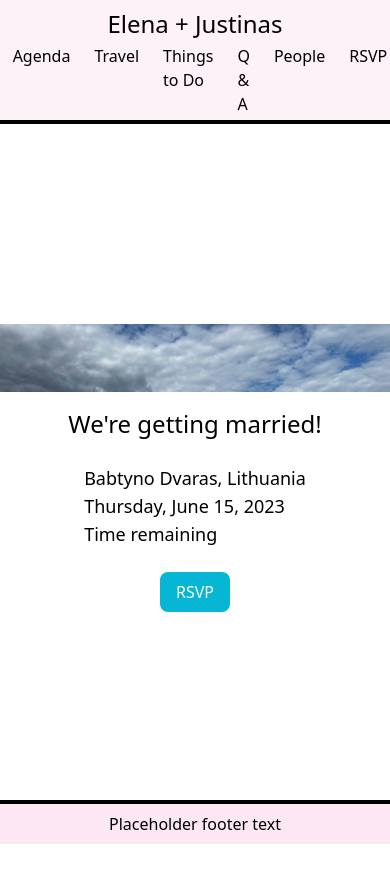
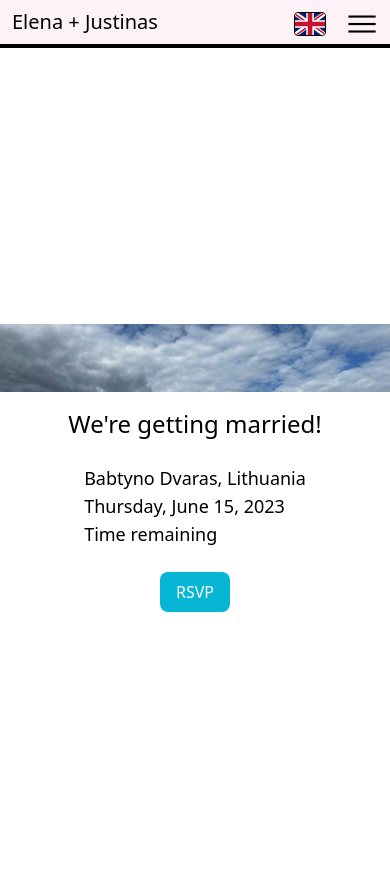
Before and after one commit to ferame/wedding-site, a Vue app: page / in a window 390 px wide. Shown: the top 882 px of the page. Built offline with nearby package versions, Linux system fonts and the light colour scheme.

Commit message:
Implemented multilang support and desktop/mobile navbar versions

```diff
--- a/src/App.vue
+++ b/src/App.vue
@@ -1,22 +1,35 @@
 <script setup lang="ts">
 import { RouterView } from "vue-router";
+import MobileNavBar from "./components/MobileNavBar.vue";
 import NavBar from "./components/NavBar.vue";
 </script>
 
 <template class="relative margin-auto">
-  <header class="fixed top-0 left-0 right-0 pt-2 px-6 bg-pink-50 border-b-4 border-black">
-    <NavBar/>
+  <!-- <header class="fixed top-0 left-0 right-0 pt-2 px-6 bg-pink-50 border-b-4 border-black"> -->
+  <header class="fixed top-0 left-0 right-0 bg-pink-50 border-b-4 border-black flex flex-column justify-center">
+    <NavBar class="navbar max-w-screen-lg w-full px-4"/>
+    <MobileNavBar class="mobile-navbar w-full"/>
   </header>
 
-  <!-- max-width: 1080px;
-	margin: 0 auto !important;
-	float: none !important;  -->
-
-  <div class="min-h-screen pt-[72px] pb-5 max-w-screen-lg mx-auto float-none">
+  <!-- <div class="router-view min-h-screen pt-[72px] pb-5 max-w-screen-lg mx-auto float-none"> -->
+  <div class="router-view min-h-screen pt-[72px] max-w-screen-lg mx-auto float-none">
     <RouterView/>
   </div>
 
-  <footer class="flex justify-center fixed bottom-0 left-0 right-0 py-2 px-5 bg-pink-100 border-t-4 border-black">
+  <!-- <footer class="flex justify-center fixed bottom-0 left-0 right-0 py-2 px-4 bg-pink-100">
     <div>Placeholder footer text</div>
-  </footer>
+  </footer> -->
 </template>
+
+<style scoped>
+@media (min-width: 768px) {
+    .mobile-navbar {
+      display: none;
+    }
+}
+@media (max-width: 768px) {
+  .navbar {
+    display: none;
+  }
+}
+</style>
--- a/src/assets/languages.json
+++ b/src/assets/languages.json
@@ -5,7 +5,7 @@
         "navbar.home": "Home",
         "navbar.story": "Story",
         "navbar.agenda": "Agenda",
-        "navbar.travel": "Travel",
+        "navbar.location": "Location",
         "navbar.thingsToDo": "Things to Do",
         "navbar.QnA": "Q & A",
         "navbar.people": "People",
@@ -15,7 +15,7 @@
         "language": "LT",
         "navbar.story": "Istorija",
         "navbar.agenda": "Agenda",
-        "navbar.travel": "Atvykimas",
+        "navbar.location": "Vieta",
         "navbar.thingsToDo": "Užsiėmimai",
         "navbar.QnA": "Klausimai",
         "navbar.people": "Svečiai",
--- a/src/components/LanguageSelect.vue
+++ b/src/components/LanguageSelect.vue
@@ -22,46 +22,14 @@
 </template>
 
 <script setup lang="ts">
+import { getLanguageByCode, languages, type Language } from '@/utils/language';
 import { ref } from 'vue';
 import { useI18n } from 'vue-i18n';
 
-  interface Language {
-    code: string;
-    label: string;
-    icon: string;
-    class: string;
-  }
+const languageHandler = useI18n();
 
 const isOpen = ref(false);
-  const selectedLanguage = ref<Language>({
-    code: 'en',
-    label: 'EN',
-    icon: './src/assets/flags/gb.svg',
-    class: 'rounded-t-lg'
-  });
-
-  const languageHandler = useI18n();
-
-  const languages: Language[] = [
-    {
-      code: 'en',
-      label: 'EN',
-      icon: './src/assets/flags/gb.svg',
-      class: 'rounded-t-lg'
-    },
-    {
-      code: 'lt',
-      label: 'LT',
-      icon: './src/assets/flags/lt.svg',
-      class: ''
-    },
-    {
-      code: 'bg',
-      label: 'BG',
-      icon: './src/assets/flags/bg.svg',
-      class: 'rounded-b-lg'
-    },
-  ];
+const selectedLanguage = ref<Language>(getLanguageByCode(languageHandler.locale.value));
 
 const selectLanguage = (language: Language) => {
     selectedLanguage.value = language;
--- /dev/null
+++ b/src/components/MobileNavBar.vue
@@ -0,0 +1,97 @@
+<template>
+    <nav>
+        <div class="flex justify-between pt-2 px-3 pb-1">
+            <RouterLink
+                to="/"
+                class="text-xl hover:text-pink-400"
+                >Elena + Justinas
+            </RouterLink>
+            <div class="flex gap-5">
+                <button
+                    @click="toggleLang"
+                    class="focus:outline-none"
+                >
+                    <img :src="selectedLanguage.icon" :alt="selectedLanguage.label" class="w-8 rounded border border-black">
+                </button>
+
+                <button
+                    @click="toggleNav"
+                    class="focus:outline-none"
+                >
+                    <img :src="showMenu ? './src/assets/mobile/menu-opened.png' : './src/assets/mobile/menu-closed.png'" class="w-8 h-8 ">
+                </button>
+            </div>
+        </div>
+
+        <ul
+            :class="showLangSelector ? 'flex' : 'hidden'"
+            class="
+                list-items
+                flex-col
+                bg-pink-100
+                pt-2
+            "
+        >
+          <li v-for="language in languages"
+              :key="language.code"
+              class="flex flex-row px-3 text-lg active:bg-pink-200 py-2"
+              @click="selectLanguage(language)">
+            <img :src="language.icon" :alt="language.label" class="w-8 rounded-md mx-2">
+            <span>{{ language.labelLong }}</span>
+          </li>
+        </ul>
+
+        <!-- Mobile Menu open: "block", Menu closed: "hidden" -->
+        <ul
+          :class="showMenu ? 'flex' : 'hidden'"
+          class="
+            list-items
+            flex-col
+            bg-pink-100
+            pt-2
+          "
+        >
+            <RouterLink class="route" to="/story">{{ $t('navbar.story') }}</RouterLink>
+            <RouterLink class="route" to="/agenda">{{ $t('navbar.agenda') }}</RouterLink>
+            <RouterLink class="route" to="/travel">{{  $t('navbar.location') }}</RouterLink>
+            <RouterLink class="route" to="/q-and-a">{{  $t('navbar.QnA') }}</RouterLink>
+            <RouterLink class="route" to="/rsvp">{{  $t('navbar.rsvp') }}</RouterLink>
+            <!-- <LanguageSelect/> -->
+        </ul>
+    </nav>
+</template>
+
+<script setup lang="ts">
+import { getLanguageByCode, languages } from '@/utils/language';
+import { ref } from 'vue';
+import { useI18n } from 'vue-i18n';
+
+interface Language {
+    code: string;
+    label: string;
+    icon: string;
+    class: string;
+}
+
+const languageHandler = useI18n();
+languageHandler.locale.value
+const selectedLanguage = ref<Language>(getLanguageByCode(languageHandler.locale.value));
+
+const showMenu = ref(false);
+const showLangSelector = ref(false);
+
+const toggleNav = () => (showMenu.value = !showMenu.value);
+const toggleLang = () => (showLangSelector.value = !showLangSelector.value);
+
+const selectLanguage = (language: Language) => {
+    selectedLanguage.value = language;
+    languageHandler.locale.value = language.code;
+    showLangSelector.value = false;
+}
+</script>
+
+<style scoped>
+.route {
+    @apply px-3 text-lg active:bg-pink-200 py-2
+}
+</style>
--- a/src/components/NavBar.vue
+++ b/src/components/NavBar.vue
@@ -3,30 +3,38 @@ import LanguageSelect from './LanguageSelect.vue';
 </script>
 
 <template>
-    <nav class="flex flex-col justify-center grid justify-items-center">
-      <h1 class="text-2xl">
+    <nav class="flex flex-col">
+      <h1 class="title top text-2xl pt-1 flex justify-center hover:text-pink-500">
         <RouterLink class="route" to="/">Elena + Justinas</RouterLink>
       </h1>
-      <ul class="flex flex-row list-items">
-        <RouterLink class="route" to="/story">{{ $t('navbar.story') }}</RouterLink>
-        <RouterLink class="route" to="/agenda">{{ $t('navbar.agenda') }}</RouterLink>
-        <RouterLink class="route" to="/travel">{{  $t('navbar.travel') }}</RouterLink>
-        <RouterLink class="route" to="/things-to-do">{{ $t('navbar.thingsToDo') }}</RouterLink>
-        <RouterLink class="route" to="/q-and-a">{{  $t('navbar.QnA') }}</RouterLink>
-        <RouterLink class="route" to="/people">{{ $t('navbar.people') }}</RouterLink>
-        <RouterLink class="route" to="/rsvp">{{  $t('navbar.rsvp') }}</RouterLink>
-        <LanguageSelect/>
-      </ul>
+      <div class="menu flex flex-row justify-between">
+        <ul class="left-side flex flex-row list-items">
+          <RouterLink class="route" to="/story">{{ $t('navbar.story') }}</RouterLink>
+          <RouterLink class="route" to="/agenda">{{ $t('navbar.agenda') }}</RouterLink>
+          <RouterLink class="route" to="/travel">{{  $t('navbar.location') }}</RouterLink>
+          <RouterLink class="route" to="/q-and-a">{{  $t('navbar.QnA') }}</RouterLink>
+        </ul>
+        <div class="right-side flex flex-row">
+          <RouterLink class="route rsvp" to="/rsvp">{{  $t('navbar.rsvp') }}</RouterLink>
+          <LanguageSelect/>
+        </div>
+      </div>
     </nav>
 </template>
 
 <style scoped>
-.list-items .route {
+.list-items.left-side .route {
   @apply py-1 px-3 hover:bg-pink-200 hover:rounded-t-lg;
 }
-ul .router-link-active {
+
+.right-side .route {
+  @apply py-1 px-3 hover:bg-pink-200 hover:rounded-t-lg;
+}
+.menu .router-link-active {
   @apply bg-pink-200 rounded-t-lg;
 }
+
+.title .router-link-active {
+  @apply text-pink-500
+}
 </style>
-
-<!-- border-b-4 border-pink-500 -->
--- /dev/null
+++ b/src/utils/language.ts
@@ -0,0 +1,35 @@
+export interface Language {
+    code: string;
+    label: string;
+    labelLong: string;
+    icon: string;
+    class: string;
+}
+
+export const languages: Language[] = [
+    {
+        code: 'en',
+        label: 'EN',
+        labelLong: "English",
+        icon: './src/assets/flags/gb.svg',
+        class: 'rounded-t-lg'
+    },
+    {
+        code: 'lt',
+        label: 'LT',
+        labelLong: "Lietuvių",
+        icon: './src/assets/flags/lt.svg',
+        class: ''
+    },
+    {
+        code: 'bg',
+        label: 'BG',
+        labelLong: "Български",
+        icon: './src/assets/flags/bg.svg',
+        class: 'rounded-b-lg'
+    },
+];
+
+export const getLanguageByCode = (code: string): Language => {
+    return languages.find(entry => entry.code === code) ?? languages[0];
+}
```
Also changed, not shown: src/assets/mobile/menu-closed.png (added), src/assets/mobile/menu-opened.png (added). Lines whose indentation alone changed are shown as unchanged.
